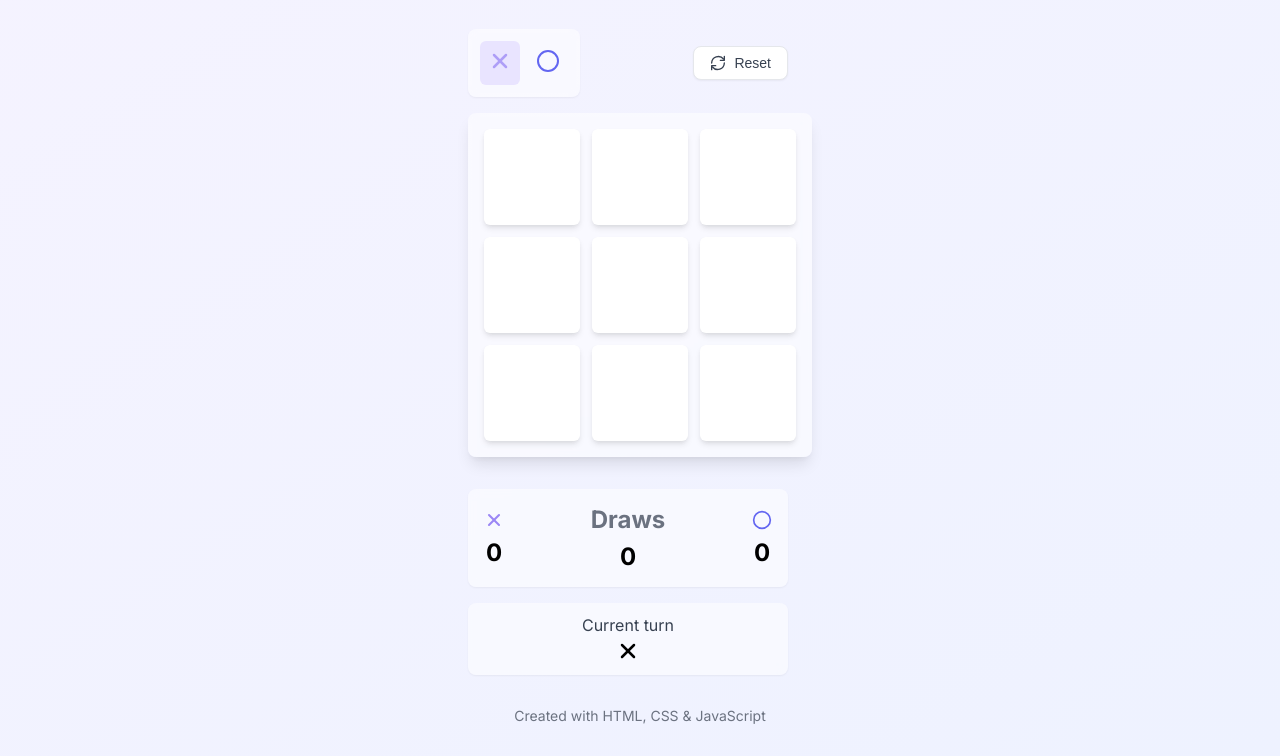
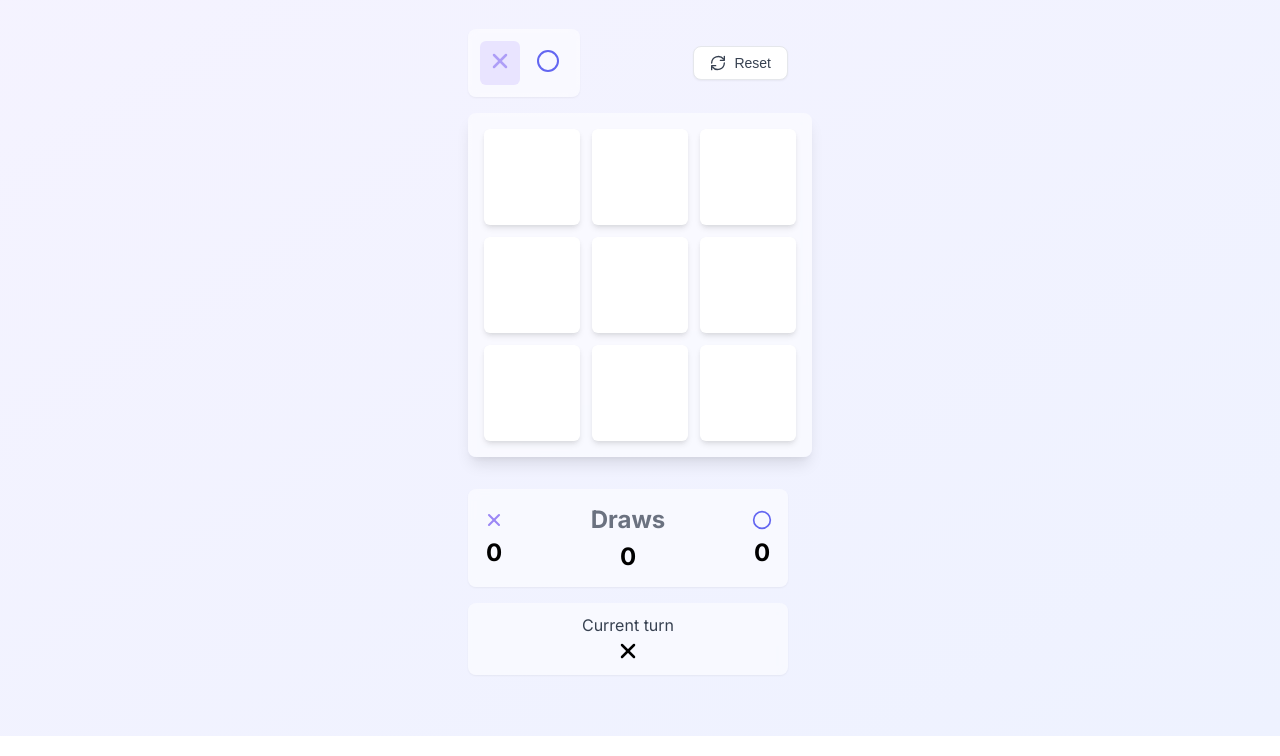
Before and after one commit to marijanamaksimo/xo, a plain HTML site: page index.html in a window 1280 px wide. Shown: the part 96-852 px from the top of the page. Drawn offline with Linux system fonts and the light colour scheme.

Commit message:
Update index.html

```diff
--- a/index.html
+++ b/index.html
@@ -91,10 +91,6 @@
         </div>
       </div>
     </div>
-
-    <footer>
-      <p>Created with HTML, CSS & JavaScript</p>
-    </footer>
   </div>
 
   <div id="toast" class="toast">
```
